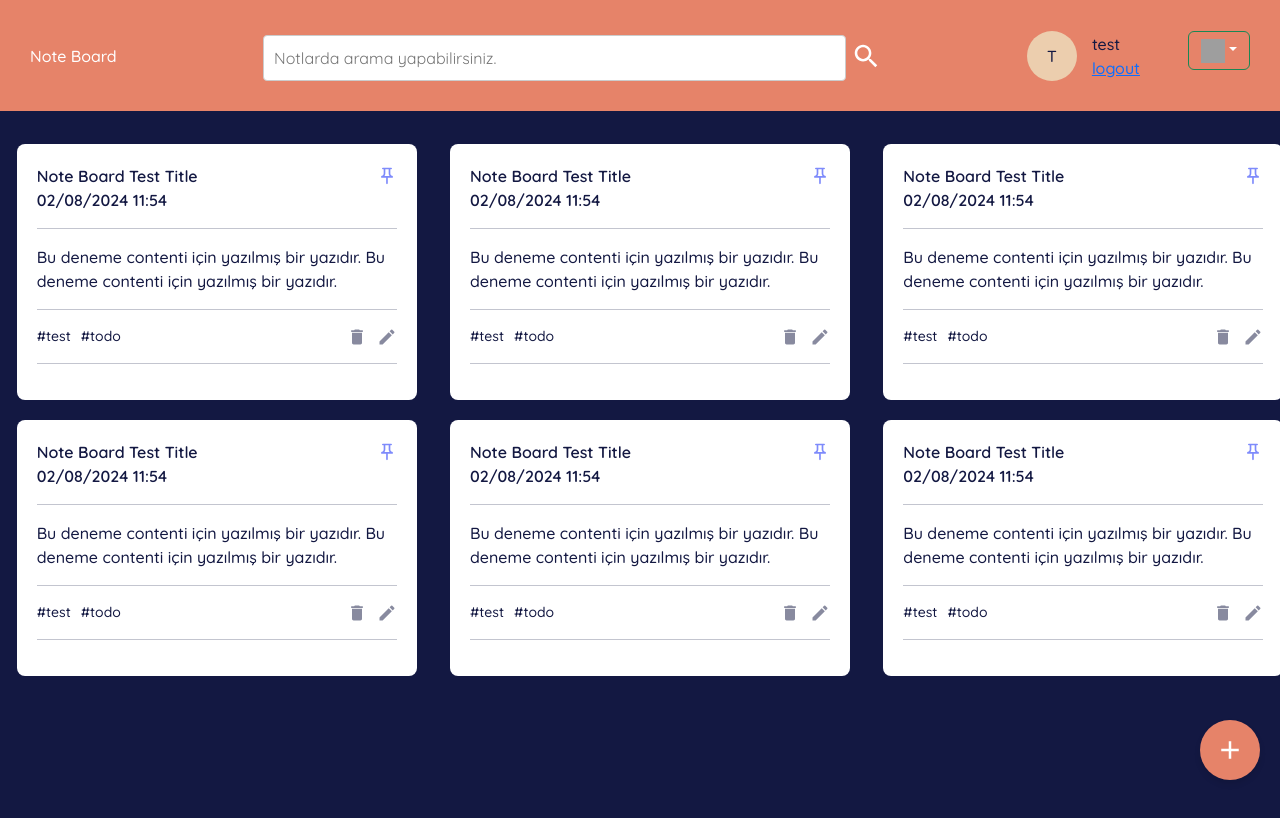
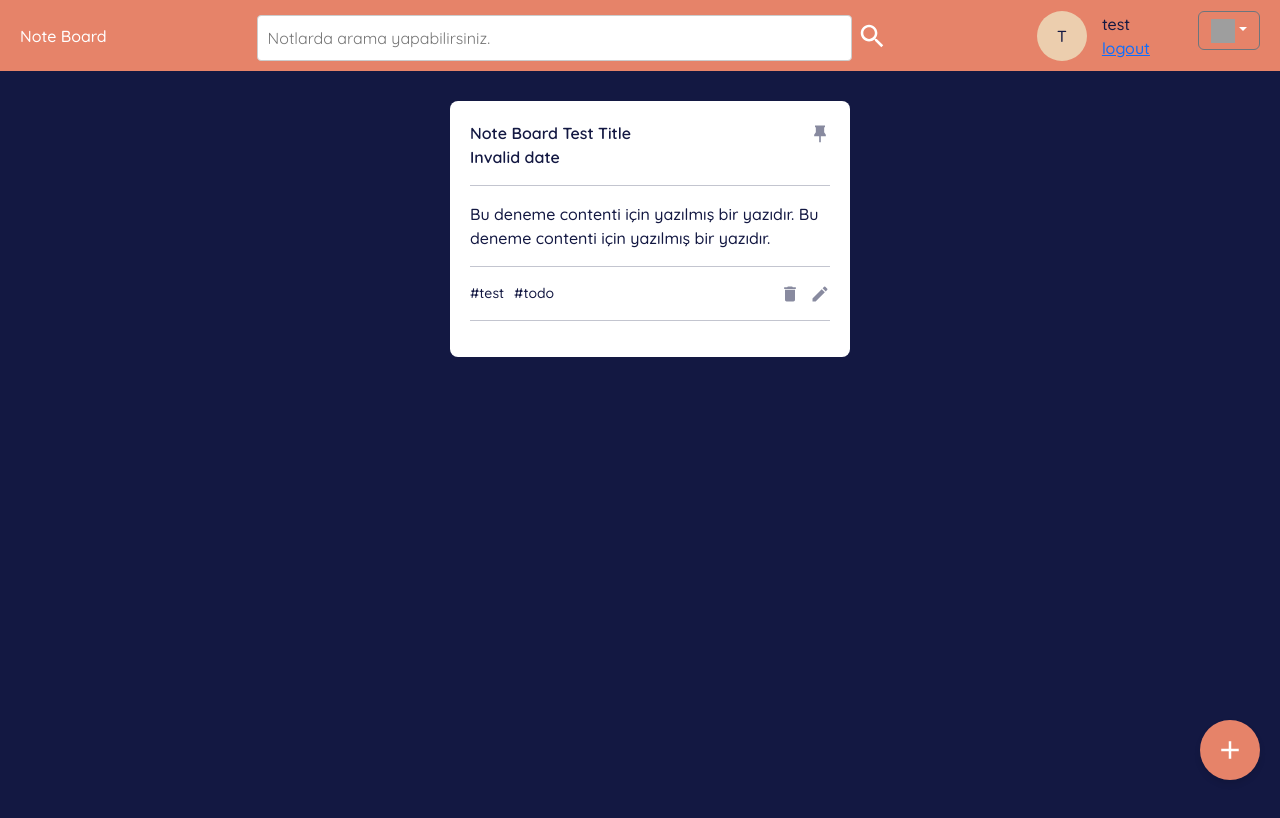
Before and after one commit to aliergul/note-board-app, a React (Create React App) app in the folder frontend/: page /dashboard in a window 1280 px wide. Shown: the top 818 px of the page. Built offline with nearby package versions, Linux system fonts and the light colour scheme; grey boxes are pictures that could not be loaded.

Commit message:
modal implementation basicly

```diff
--- a/frontend/package.json
+++ b/frontend/package.json
@@ -14,7 +14,6 @@
     "react-dom": "^18.3.1",
     "react-i18next": "^15.0.0",
     "react-icons": "^5.2.1",
-    "react-modal": "^3.16.1",
     "react-router-dom": "^6.25.1",
     "react-scripts": "5.0.1",
     "web-vitals": "^2.1.4"
--- a/frontend/src/components/Header.js
+++ b/frontend/src/components/Header.js
@@ -23,7 +23,7 @@ const Header = () => {
       <div className="d-flex gap-5">
         <ProfileCard />
         <Dropdown>
-          <Dropdown.Toggle variant="success" id="dropdown-basic">
+          <Dropdown.Toggle variant="secondary" id="dropdown-basic">
             <img
               src={selectedLanguage === "tr" ? tr : en}
               alt=""
@@ -35,6 +35,7 @@ const Header = () => {
             <Dropdown.Item onClick={() => handleLanguage("tr")}>
               <img src={tr} alt="" width="24" height="24" /> {t("language_tr")}
             </Dropdown.Item>
+            <Dropdown.Divider />
             <Dropdown.Item onClick={() => handleLanguage("en")}>
               <img src={en} alt="" width="24" height="24" /> {t("language_en")}
             </Dropdown.Item>
--- a/frontend/src/components/NoteCard.js
+++ b/frontend/src/components/NoteCard/NoteCard.js
@@ -1,17 +1,20 @@
 import moment from "moment";
 import React from "react";
 // import { useTranslation } from "react-i18next";
-import { MdDelete, MdEdit, MdOutlinePushPin } from "react-icons/md";
+import { MdDelete, MdEdit } from "react-icons/md";
+import { RiPushpin2Fill, RiPushpinLine } from "react-icons/ri";
 
 const NoteCard = ({
   title,
-  date,
+  inserttime,
   content,
   tags,
   isPinned,
   handlePinNote,
   handleEdit,
   handleDelete,
+  setType,
+  setOpen,
 }) => {
   //   const { t } = useTranslation();
 
@@ -21,13 +24,13 @@ const NoteCard = ({
         <div className="dashboard-item-header">
           <div className="dashboard-header-content">
             <span>{title}</span>
-            <MdOutlinePushPin
-              size={20}
-              className="pin-button"
-              color={`${isPinned ? "#0019F8" : "#131842"}`}
-            />
+            {isPinned ? (
+              <RiPushpin2Fill size={20} className="pin-button" />
+            ) : (
+              <RiPushpinLine size={20} className="pin-button" />
+            )}
           </div>
-          <span>{moment(date * 1000).format("DD/MM/YYYY HH:mm")}</span>
+          <span>{moment(inserttime * 1000).format("DD/MM/YYYY HH:mm")}</span>
         </div>
         <hr />
         <p>{content}</p>
@@ -40,8 +43,20 @@ const NoteCard = ({
             ))}
           </div>
           <div className="footer-buttons">
-            <MdDelete size={20} />
-            <MdEdit size={20} />
+            <MdDelete
+              size={20}
+              onClick={() => {
+                setType("delete");
+                setOpen(true);
+              }}
+            />
+            <MdEdit
+              size={20}
+              onClick={() => {
+                setType("edit");
+                setOpen(true);
+              }}
+            />
           </div>
         </div>
 
--- /dev/null
+++ b/frontend/src/components/NoteCard/NoteCardAddEdit.js
@@ -0,0 +1,37 @@
+import React from "react";
+import { Button, Modal } from "react-bootstrap";
+import { useTranslation } from "react-i18next";
+
+const NoteCardAddEdit = ({ open, setOpen, type = "add" }) => {
+  const { t } = useTranslation();
+
+  const handleClose = () => {
+    setOpen(false);
+  };
+
+  const handleAction = () => {
+    console.log("type: ", type);
+  };
+  return (
+    <>
+      <Modal show={open} onHide={handleClose}>
+        <Modal.Header closeButton>
+          <Modal.Title>
+            {type === "add" ? t("modal.title_add") : t("modal.title_edit")}
+          </Modal.Title>
+        </Modal.Header>
+        <Modal.Body>Woohoo, you are reading this text in a modal!</Modal.Body>
+        <Modal.Footer>
+          <Button variant="secondary" onClick={handleClose}>
+            {t("modal.close")}
+          </Button>
+          <Button variant="primary" onClick={handleAction}>
+            {type === "add" ? t("modal.add") : t("modal.edit")}
+          </Button>
+        </Modal.Footer>
+      </Modal>
+    </>
+  );
+};
+
+export default NoteCardAddEdit;
--- /dev/null
+++ b/frontend/src/components/NoteCard/NoteCardDelete.js
@@ -0,0 +1,35 @@
+import React from "react";
+import { Button, Modal } from "react-bootstrap";
+import { useTranslation } from "react-i18next";
+
+const NoteCardDelete = ({ open, setOpen }) => {
+  const { t } = useTranslation();
+
+  const handleClose = () => {
+    setOpen(false);
+  };
+
+  const handleAction = () => {
+    console.log("test");
+  };
+  return (
+    <>
+      <Modal show={open} onHide={handleClose}>
+        <Modal.Header closeButton>
+          <Modal.Title>{t("modal.title_delete")}</Modal.Title>
+        </Modal.Header>
+        <Modal.Body>Woohoo, you are reading this text in a modal!</Modal.Body>
+        <Modal.Footer>
+          <Button variant="secondary" onClick={handleClose}>
+            {t("modal.close")}
+          </Button>
+          <Button variant="primary" onClick={handleAction}>
+            {t("modal.delete")}
+          </Button>
+        </Modal.Footer>
+      </Modal>
+    </>
+  );
+};
+
+export default NoteCardDelete;
--- /dev/null
+++ b/frontend/src/components/NoteCard/NoteCardModal.js
@@ -0,0 +1,21 @@
+import React from "react";
+import NoteCardAddEdit from "./NoteCardAddEdit";
+import NoteCardDelete from "./NoteCardDelete";
+
+const NoteCardModal = ({ open, setOpen, type }) => {
+  return (
+    <>
+      {open && (
+        <>
+          {type !== "delete" ? (
+            <NoteCardAddEdit open={open} setOpen={setOpen} type={type} />
+          ) : (
+            <NoteCardDelete open={open} setOpen={setOpen} />
+          )}
+        </>
+      )}
+    </>
+  );
+};
+
+export default NoteCardModal;
--- a/frontend/src/i18n/tr.json
+++ b/frontend/src/i18n/tr.json
@@ -1,6 +1,7 @@
 {
   "language_tr": "Türkçe",
   "language_en": "İngilizce",
+  "search_placeholder": "Notlarda arama yapabilirsiniz.",
   "login": {
     "title": "Giriş Yap",
     "email": "Email",
@@ -20,5 +21,13 @@
     "password_error": "Şifreler birbirleriyle uyuşmuyor.",
     "already_have": "Zaten bir hesabınız mı var?"
   },
-  "search_placeholder": "Notlarda arama yapabilirsiniz."
+  "modal": {
+    "title_add": "Not Ekle",
+    "title_edit": "Notu Düzenle",
+    "title_delete": "Notu Sil",
+    "close": "Kapat",
+    "add": "Ekle",
+    "edit": "Düzenle",
+    "delete": "Sil"
+  }
 }
--- a/frontend/src/pages/Home/Home.js
+++ b/frontend/src/pages/Home/Home.js
@@ -1,75 +1,47 @@
-import React from "react";
-import NoteCard from "../../components/NoteCard";
+import React, { useState } from "react";
+import NoteCard from "../../components/NoteCard/NoteCard";
 import { MdAdd } from "react-icons/md";
+import NoteCardModal from "../../components/NoteCard/NoteCardModal";
+
+const exampleData = {
+  title: "Note Board Test Title",
+  inserttime: 1722599696,
+  content:
+    "Bu deneme contenti için yazılmış bir yazıdır. Bu deneme contenti için yazılmış bir yazıdır.",
+  tags: ["test", "todo"],
+  isPinned: true,
+};
 
 const Home = () => {
+  const [openModal, setOpenModal] = useState(false);
+  const [modalType, setModalType] = useState("add");
+
   return (
     <>
       <div className="dashboard-content">
         <NoteCard
-          title="Note Board Test Title"
-          date={1722599696}
-          content="Bu deneme contenti için yazılmış bir yazıdır. Bu deneme contenti için yazılmış bir yazıdır."
-          tags={["test", "todo"]}
-          isPinned={true}
+          title={exampleData?.title}
+          inserttime={exampleData?.date}
+          content={exampleData?.content}
+          tags={exampleData?.tags}
+          isPinned={exampleData?.isPinned}
           handlePinNote={() => {}}
           handleEdit={() => {}}
           handleDelete={() => {}}
-        />
-        <NoteCard
-          title="Note Board Test Title"
-          date={1722599696}
-          content="Bu deneme contenti için yazılmış bir yazıdır. Bu deneme contenti için yazılmış bir yazıdır."
-          tags={["test", "todo"]}
-          isPinned={true}
-          handlePinNote={() => {}}
-          handleEdit={() => {}}
-          handleDelete={() => {}}
-        />
-        <NoteCard
-          title="Note Board Test Title"
-          date={1722599696}
-          content="Bu deneme contenti için yazılmış bir yazıdır. Bu deneme contenti için yazılmış bir yazıdır."
-          tags={["test", "todo"]}
-          isPinned={true}
-          handlePinNote={() => {}}
-          handleEdit={() => {}}
-          handleDelete={() => {}}
-        />
-        <NoteCard
-          title="Note Board Test Title"
-          date={1722599696}
-          content="Bu deneme contenti için yazılmış bir yazıdır. Bu deneme contenti için yazılmış bir yazıdır."
-          tags={["test", "todo"]}
-          isPinned={true}
-          handlePinNote={() => {}}
-          handleEdit={() => {}}
-          handleDelete={() => {}}
-        />
-        <NoteCard
-          title="Note Board Test Title"
-          date={1722599696}
-          content="Bu deneme contenti için yazılmış bir yazıdır. Bu deneme contenti için yazılmış bir yazıdır."
-          tags={["test", "todo"]}
-          isPinned={true}
-          handlePinNote={() => {}}
-          handleEdit={() => {}}
-          handleDelete={() => {}}
-        />
-        <NoteCard
-          title="Note Board Test Title"
-          date={1722599696}
-          content="Bu deneme contenti için yazılmış bir yazıdır. Bu deneme contenti için yazılmış bir yazıdır."
-          tags={["test", "todo"]}
-          isPinned={true}
-          handlePinNote={() => {}}
-          handleEdit={() => {}}
-          handleDelete={() => {}}
+          setType={setModalType}
+          setOpen={setOpenModal}
         />
       </div>
-      <div className="dashboard-content-add">
+      <div
+        className="dashboard-content-add"
+        onClick={() => {
+          setModalType("add");
+          setOpenModal(true);
+        }}
+      >
         <MdAdd size={30} />
       </div>
+      <NoteCardModal open={openModal} setOpen={setOpenModal} type={modalType} />
     </>
   );
 };
--- a/frontend/src/styles/main.css
+++ b/frontend/src/styles/main.css
@@ -18,20 +18,19 @@ html,
 
 .wrapper {
   height: 100%;
+  display: grid;
+  grid-template-rows: auto 1fr;
 }
 
 /* Header Title */
 .header {
-  position: fixed;
-  align-items: center;
-  top: 0;
-  width: 100%;
-  background-color: #e68369;
-  padding: 30px;
   display: flex;
   justify-content: space-between;
+  position: relative;
+  align-items: center;
+  background-color: #e68369;
+  padding: 10px 20px;
   color: #fff;
-  z-index: 1000;
 }
 
 .header div button {
@@ -41,7 +40,7 @@ html,
 
 /* Main content area */
 .content {
-  margin-top: 114px;
+  position: relative;
 }
 
 /* Login-SignUp Form */
@@ -296,6 +295,16 @@ html,
   opacity: 1;
 }
 
+/* Modal */
+.modal-header {
+  display: flex;
+  align-items: center;
+  justify-content: space-between;
+}
+.modal-button {
+  border: none;
+}
+
 hr {
   margin-top: 1rem;
   margin-bottom: 1rem;
```
Also changed, not shown: 1 other file (tests, documents, lock files or other folders).
